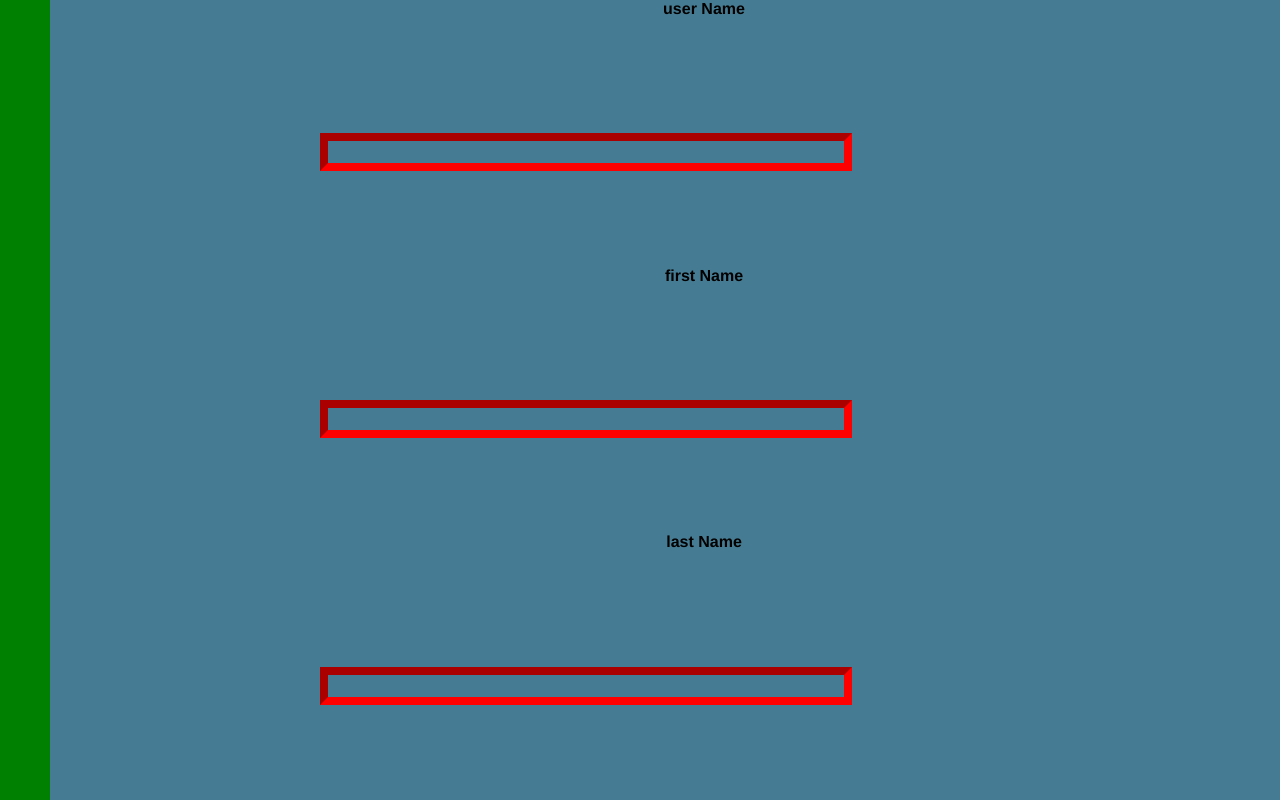
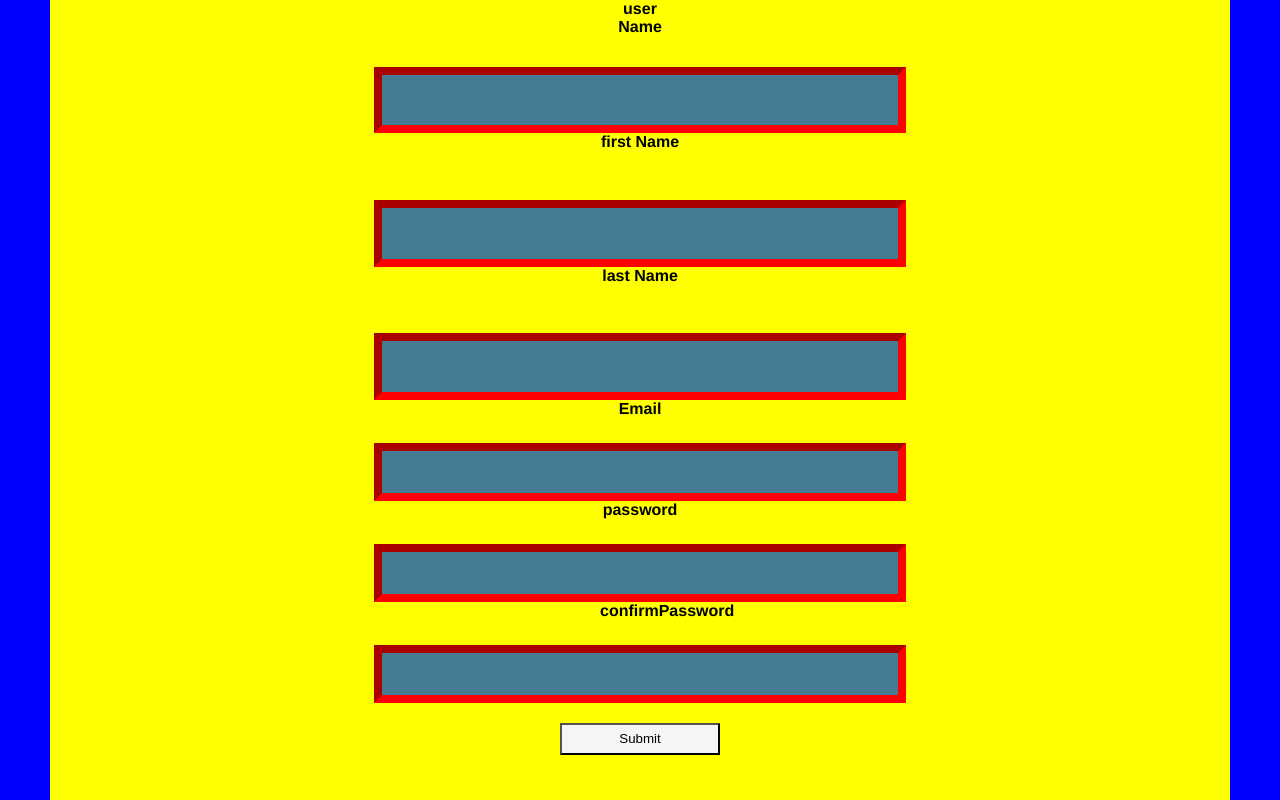
Before and after one commit to mayaheilpern/blog-app, a React (Create React App) app: page /signup in a window 1280 px wide. Built offline with nearby package versions, Linux system fonts and the light colour scheme; no server answers.

Commit message:
basic styling done

```diff
--- a/src/screens/SignUpUser/SignUp.jsx
+++ b/src/screens/SignUpUser/SignUp.jsx
@@ -30,13 +30,14 @@ const SignUpUser = () => {
 
   return (
     <div>
-      <div className="leftside"></div>
-      <div className="rightside"></div>
+
       <form
         onSubmit={(e) => {
           handleSubmit(e);
         }}
       >
+        <div className="leftside"></div>
+      <div className="rightside"></div>
         <label>user Name</label>
         <input
           name="userName"
--- a/src/screens/SignUpUser/signUpUser.css
+++ b/src/screens/SignUpUser/signUpUser.css
@@ -1,45 +1,55 @@
-/* div {
+div {
   background-color: yellow;
   height: 100vh;
   width: 100vw;
-} */
+  overflow-y: scroll;
+}
 .leftside {
   background-color: blue;
-  position: relative;
+  position: absolute;
   width: 50px;
   height: 100vh;
   z-index: 1;
+  margin: 0px 0px;
 }
 .rightside {
-  background-color: #008000;
-  position: relative;
-  top: -100vh;
+  background-color: blue;
+  position: absolute;
   right: 0px;
-  /* left: calc(90vw); */
   width: 50px;
   height: 100vh;
   z-index: 1;
 }
 form {
+  background-color: yellow;
   display: grid;
-  grid-template-rows: repeat(6, calc(100vh / 6));
-  width: 60vw;
+  grid-template-rows: repeat(6, calc(100vh / 12));
+  width: 100vw;
   height: 100vh;
+  overflow-y: scroll;
   position: relative;
-  left: 25vw;
-  margin: -200vh 0px;
-  overflow-y: scroll;
   text-align: center;
 }
 
 label {
+  text-align: center;
+  background-color: yellow;
   font-family: "Franklin Gothic Medium", "Arial Narrow", Arial, sans-serif;
   font-weight: bold;
-  margin-bottom: 2px;
+  position: relative;
+  width: 5rem;
+  margin: 0 auto;
 }
 input {
   border-width: 8px;
   border-color: red;
   width: 40vw;
-  height: 20px;
+  margin: 0 auto;
 }
+button {
+  background-color: whitesmoke;
+  position: relative;
+  margin: 20px auto;
+  width: 10rem;
+  height: 2rem;
+}
```
